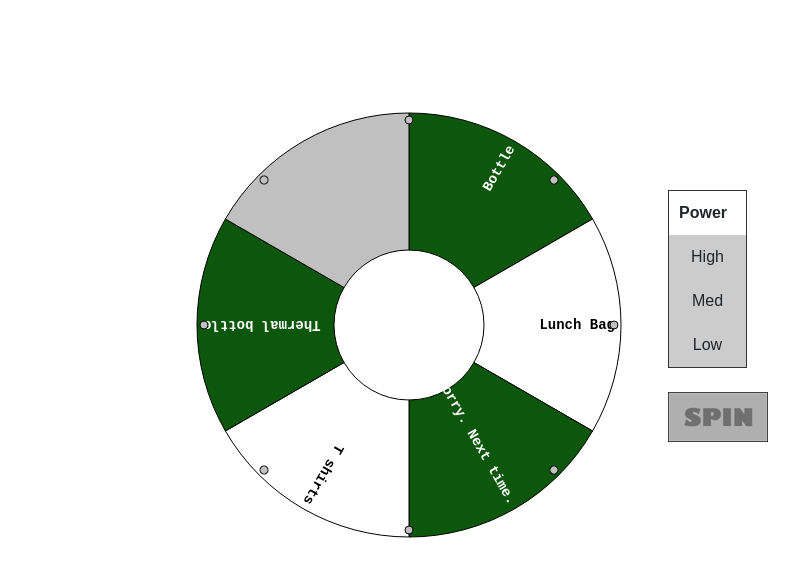
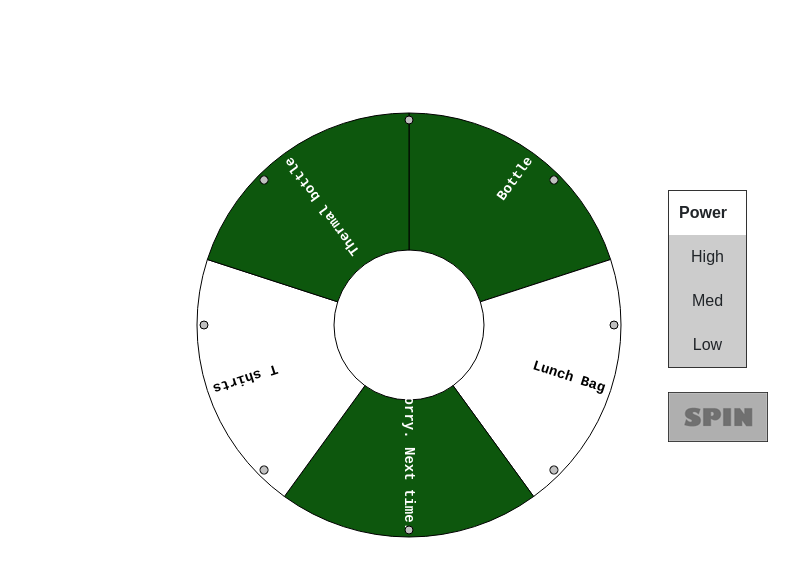
Before and after one commit to WGMI/spinthewheel, a website: page wheel_of_fortune/index.html in a window 1280 px wide. Shown: the part 282-858 px from the top of the page, without its empty margins (400-1199 px from the left). Drawn offline with nearby package versions, Linux system fonts and the light colour scheme.

Commit message:
Old Mutual bug fix

```diff
--- a/wheel_of_fortune/index.html
+++ b/wheel_of_fortune/index.html
@@ -2546,7 +2546,7 @@
         'textAlignment': 'outer', // Align text to outside of wheel.
         'textMargin': 6,
         'textFontFamily': 'monospace',
-        'numSegments': 6,         // Specify number of segments.//
+        'numSegments': 5,         // Specify number of segments.//
         'segments':             // Define segments including colour and text.
             [                               // font size and test colour overridden on backrupt segments.
                 {'fillStyle': '#0d570d', 'text': 'Bottle', 'textFillStyle': '#fff'},
```
